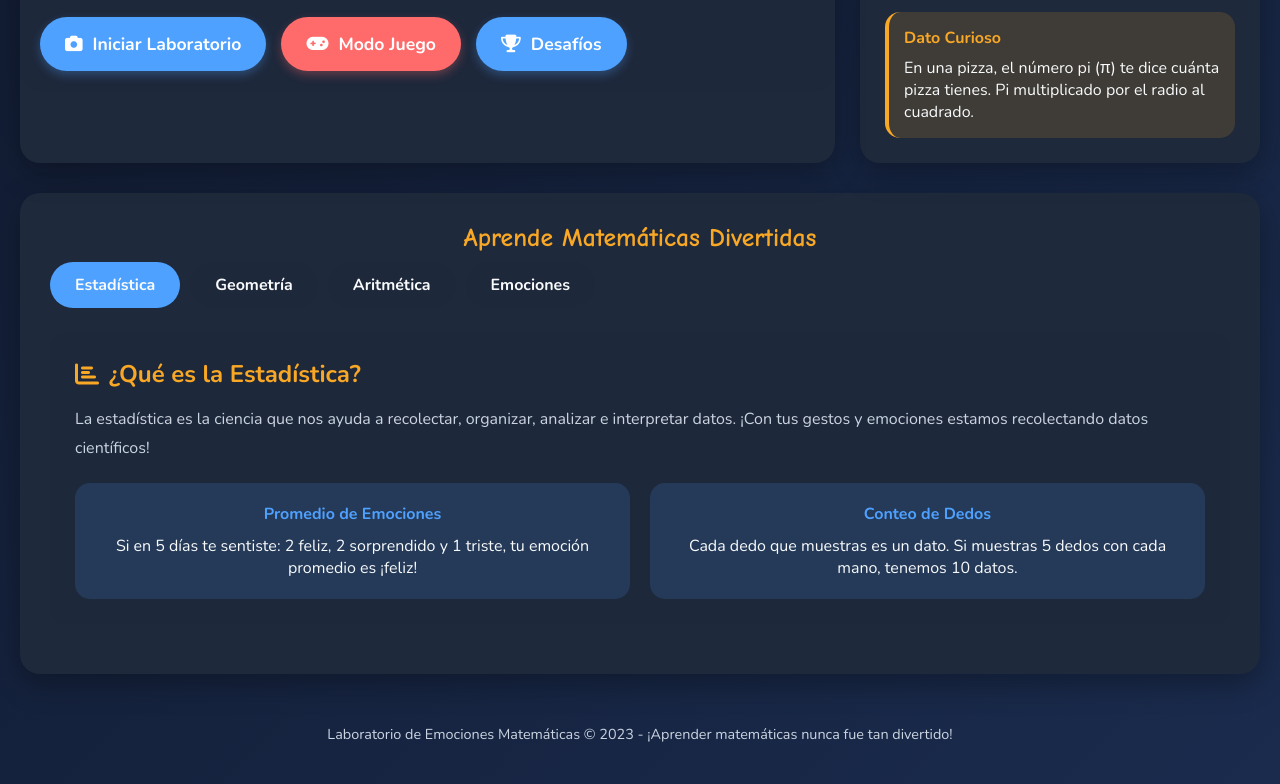
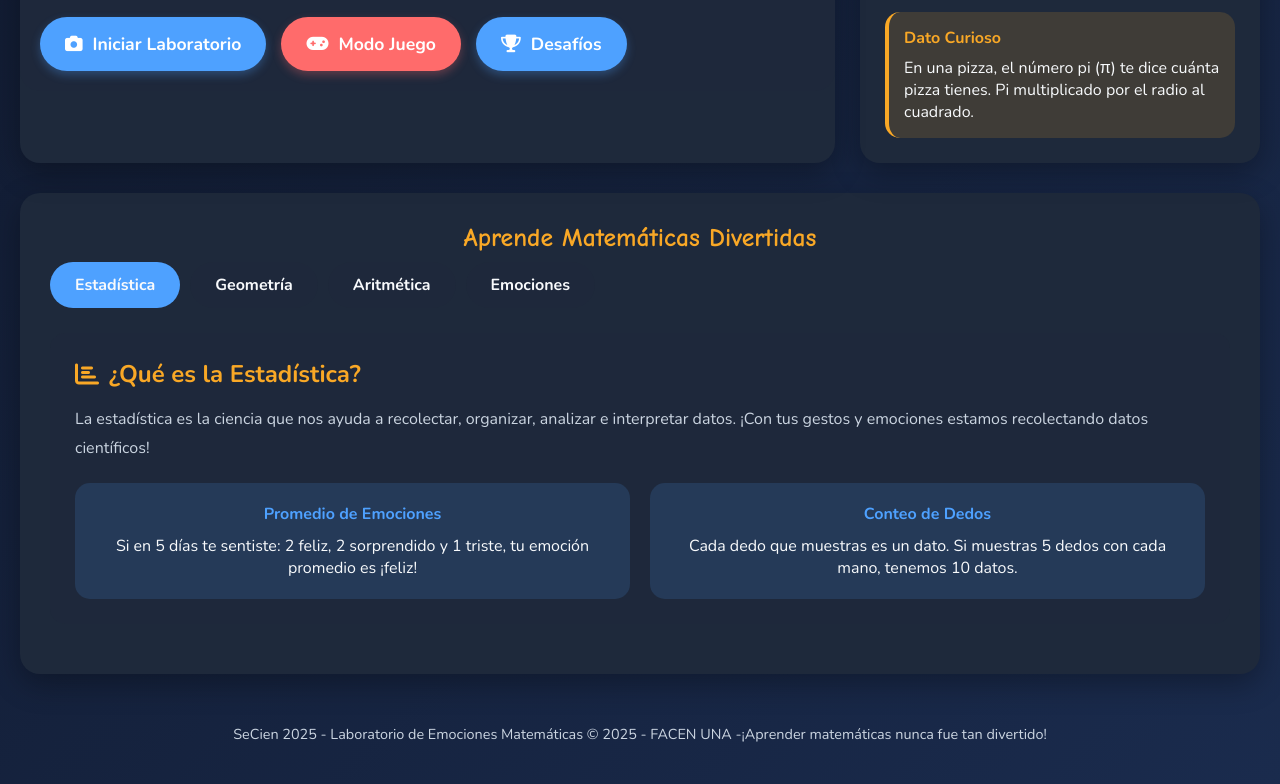
Before and after one commit to diegomezapy/usewebcam, a plain HTML site: page index.html in a window 1280 px wide. Shown: the part 749-1533 px from the top of the page. Drawn offline with nearby package versions, Linux system fonts and the light colour scheme.

Commit message:
Update index.html

```diff
--- a/index.html
+++ b/index.html
@@ -3,7 +3,7 @@
 <head>
   <meta charset="utf-8" />
   <meta name="viewport" content="width=device-width, initial-scale=1" />
-  <title>Laboratorio de Emociones Matemáticas</title>
+  <title>SeCien 2025 - Laboratorio de Emociones Matemáticas</title>
   <link href="https://fonts.googleapis.com/css2?family=Comic+Neue:wght@700&family=Nunito:wght@400;700&display=swap" rel="stylesheet">
   <link rel="stylesheet" href="https://cdnjs.cloudflare.com/ajax/libs/font-awesome/6.4.0/css/all.min.css">
   <style>
@@ -579,7 +579,7 @@
     </div>
 
     <footer>
-      <p>Laboratorio de Emociones Matemáticas © 2023 - ¡Aprender matemáticas nunca fue tan divertido!</p>
+      <p>SeCien 2025 - Laboratorio de Emociones Matemáticas © 2025 - FACEN UNA -¡Aprender matemáticas nunca fue tan divertido!</p>
     </footer>
   </div>
 
```
